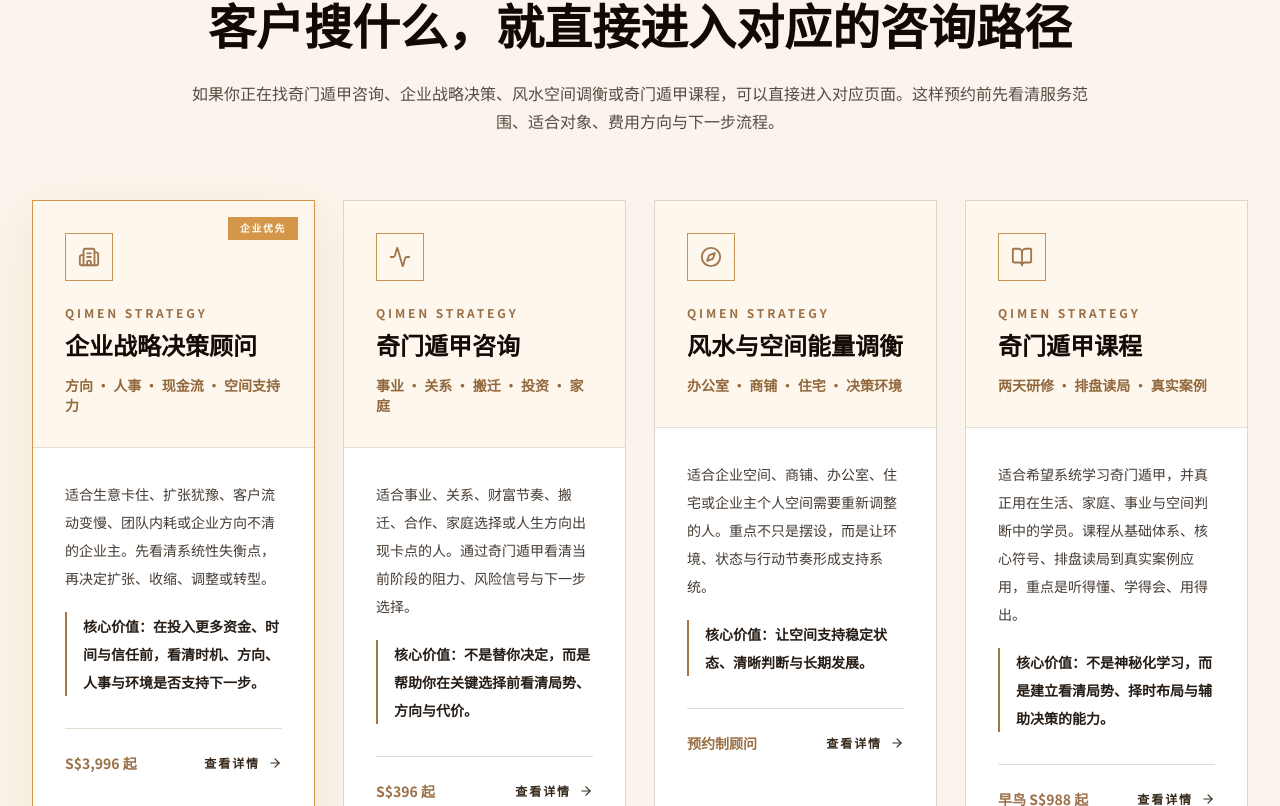
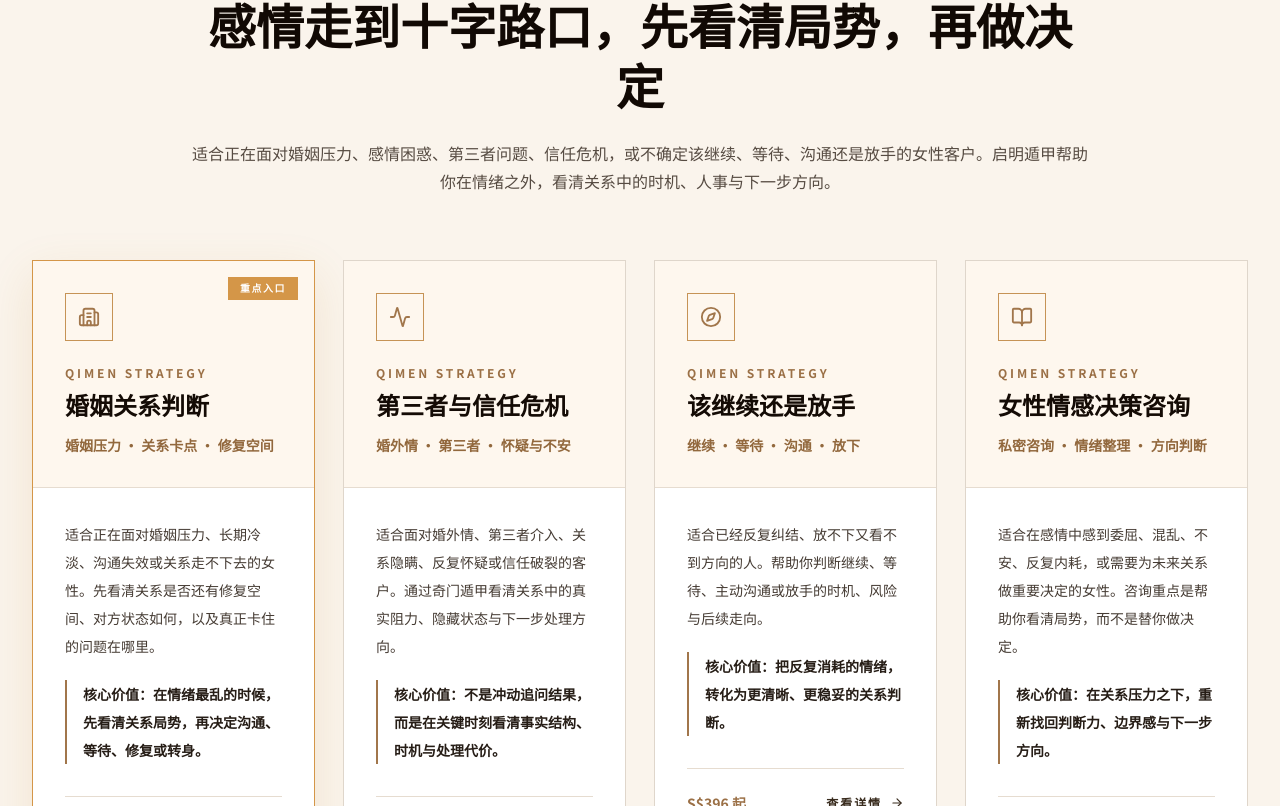
Before and after one commit to BODHIWONG/qmfeng-website, a Next.js app: page / in a window 1280 px wide. Shown: the part 1414-2220 px from the top of the page. Built offline with nearby package versions, Linux system fonts and the light colour scheme.

Commit message:
Refocus service cards on relationship advisory

```diff
--- a/components/service-cards.tsx
+++ b/components/service-cards.tsx
@@ -26,75 +26,75 @@ const services: ServiceCard[] = [
   {
     id: 1,
     icon: Building2,
-    titleZh: "企业战略决策顾问",
-    titleEn: "Enterprise Decision Advisory",
-    visualSubZh: "方向 · 人事 · 现金流 · 空间支持力",
-    visualSubEn: "Direction · People · Cash Flow · Space Support",
+    titleZh: "婚姻关系判断",
+    titleEn: "Marriage Relationship Clarity",
+    visualSubZh: "婚姻压力 · 关系卡点 · 修复空间",
+    visualSubEn: "Marriage Stress · Relationship Blockage · Room to Repair",
     painZh:
-      "适合生意卡住、扩张犹豫、客户流动变慢、团队内耗或企业方向不清的企业主。先看清系统性失衡点，再决定扩张、收缩、调整或转型。",
+      "适合正在面对婚姻压力、长期冷淡、沟通失效或关系走不下去的女性。先看清关系是否还有修复空间、对方状态如何，以及真正卡住的问题在哪里。",
     painEn:
-      "For business owners facing stagnation, expansion hesitation, slower client flow, team friction or unclear direction. Identify the deeper imbalance before expansion, contraction, adjustment or transformation.",
-    audienceZh: "核心价值：在投入更多资金、时间与信任前，看清时机、方向、人事与环境是否支持下一步。",
+      "For women facing marriage stress, emotional distance, failed communication or a relationship that feels stuck. Clarify whether there is room to repair, the other person’s position and where the real blockage lies.",
+    audienceZh: "核心价值：在情绪最乱的时候，先看清关系局势，再决定沟通、等待、修复或转身。",
     audienceEn:
-      "Core value: before committing more capital, time and trust, clarify whether timing, direction, people and environment support the next step.",
-    feeZh: "S$3,996 起",
-    feeEn: "From S$3,996",
-    href: "/enterprise-strategic-health-diagnostic",
+      "Core value: when emotions are unsettled, understand the relationship situation before deciding whether to communicate, wait, repair or step away.",
+    feeZh: "S$396 起",
+    feeEn: "From S$396",
+    href: "/relationship-clarity-reading-singapore",
     recommended: true,
   },
   {
     id: 2,
     icon: Activity,
-    titleZh: "奇门遁甲咨询",
-    titleEn: "Qi Men Dun Jia Consultation",
-    visualSubZh: "事业 · 关系 · 搬迁 · 投资 · 家庭",
-    visualSubEn: "Career · Relationship · Move · Investment · Family",
+    titleZh: "第三者与信任危机",
+    titleEn: "Affair & Trust Issues",
+    visualSubZh: "婚外情 · 第三者 · 怀疑与不安",
+    visualSubEn: "Affair · Third Party · Doubt & Uncertainty",
     painZh:
-      "适合事业、关系、财富节奏、搬迁、合作、家庭选择或人生方向出现卡点的人。通过奇门遁甲看清当前阶段的阻力、风险信号与下一步选择。",
+      "适合面对婚外情、第三者介入、关系隐瞒、反复怀疑或信任破裂的客户。通过奇门遁甲看清关系中的真实阻力、隐藏状态与下一步处理方向。",
     painEn:
-      "For clients facing key choices in career, relationships, wealth rhythm, relocation, partnership, family matters or life direction. Review resistance, risk signals and next-step choices through Qi Men Dun Jia.",
-    audienceZh: "核心价值：不是替你决定，而是帮助你在关键选择前看清局势、方向与代价。",
+      "For clients facing affair concerns, third-party involvement, hidden relationship dynamics, repeated doubts or broken trust. Use Qi Men Dun Jia to review hidden patterns, real obstacles and the next direction.",
+    audienceZh: "核心价值：不是冲动追问结果，而是在关键时刻看清事实结构、时机与处理代价。",
     audienceEn:
-      "Core value: not deciding for you, but helping you see the situation, direction and cost before a key choice.",
+      "Core value: not reacting impulsively, but understanding the structure, timing and cost of action at a critical moment.",
     feeZh: "S$396 起",
     feeEn: "From S$396",
-    href: "/singapore-qi-men-dun-jia-consultant",
+    href: "/relationship-clarity-reading-singapore",
   },
   {
     id: 3,
     icon: Compass,
-    titleZh: "风水与空间能量调衡",
-    titleEn: "Feng Shui & Space Alignment",
-    visualSubZh: "办公室 · 商铺 · 住宅 · 决策环境",
-    visualSubEn: "Office · Shop · Residence · Decision Environment",
+    titleZh: "该继续还是放手",
+    titleEn: "Stay or Leave Decision",
+    visualSubZh: "继续 · 等待 · 沟通 · 放下",
+    visualSubEn: "Stay · Wait · Talk · Let Go",
     painZh:
-      "适合企业空间、商铺、办公室、住宅或企业主个人空间需要重新调整的人。重点不只是摆设，而是让环境、状态与行动节奏形成支持系统。",
+      "适合已经反复纠结、放不下又看不到方向的人。帮助你判断继续、等待、主动沟通或放手的时机、风险与后续走向。",
     painEn:
-      "For business spaces, shops, offices, residences or founder environments that need realignment. The focus is not decoration, but building a support system between environment, state and action rhythm.",
-    audienceZh: "核心价值：让空间支持稳定状态、清晰判断与长期发展。",
+      "For those repeatedly torn between holding on and letting go. Review the timing, risks and likely direction before choosing to stay, wait, communicate or move on.",
+    audienceZh: "核心价值：把反复消耗的情绪，转化为更清晰、更稳妥的关系判断。",
     audienceEn:
-      "Core value: make the environment support steadier state, clearer judgment and long-term growth.",
-    feeZh: "预约制顾问",
-    feeEn: "By Appointment",
-    href: "/enterprise-strategic-advisory",
+      "Core value: turn emotional exhaustion into clearer and steadier relationship judgment.",
+    feeZh: "S$396 起",
+    feeEn: "From S$396",
+    href: "/relationship-clarity-reading-singapore",
   },
   {
     id: 4,
     icon: BookOpen,
-    titleZh: "奇门遁甲课程",
-    titleEn: "Qi Men Dun Jia Course",
-    visualSubZh: "两天研修 · 排盘读局 · 真实案例",
-    visualSubEn: "2-Day Training · Chart Reading · Real Cases",
+    titleZh: "女性情感决策咨询",
+    titleEn: "Women’s Relationship Advisory",
+    visualSubZh: "私密咨询 · 情绪整理 · 方向判断",
+    visualSubEn: "Private Advisory · Emotional Clarity · Direction",
     painZh:
-      "适合希望系统学习奇门遁甲，并真正用在生活、家庭、事业与空间判断中的学员。课程从基础体系、核心符号、排盘读局到真实案例应用，重点是听得懂、学得会、用得出。",
+      "适合在感情中感到委屈、混乱、不安、反复内耗，或需要为未来关系做重要决定的女性。咨询重点是帮助你看清局势，而不是替你做决定。",
     painEn:
-      "For learners who want structured Qi Men Dun Jia training that can be applied to life, family, career and space decisions. Learn the framework, symbols, chart reading and real case application.",
-    audienceZh: "核心价值：不是神秘化学习，而是建立看清局势、择时布局与辅助决策的能力。",
+      "For women feeling hurt, confused, insecure or emotionally drained in a relationship, especially before an important relationship decision. The focus is to help you see clearly, not to decide for you.",
+    audienceZh: "核心价值：在关系压力之下，重新找回判断力、边界感与下一步方向。",
     audienceEn:
-      "Core value: build the ability to read situations, assess timing and support better decisions without mystifying the practice.",
-    feeZh: "早鸟 S$988 起",
-    feeEn: "Early Bird From S$988",
-    href: "/qi-men-dun-jia-course-singapore",
+      "Core value: regain judgment, boundaries and next-step direction under relationship pressure.",
+    feeZh: "私密预约制",
+    feeEn: "Private Appointment",
+    href: "/relationship-clarity-reading-singapore",
   },
 ];
 
@@ -114,14 +114,14 @@ export default function ServiceCards() {
             className="mb-3 text-xs uppercase tracking-[0.25em]"
             style={{ fontFamily: "var(--font-lato), sans-serif", color: "oklch(0.60 0.08 65)" }}
           >
-            {t("四大核心入口", "Four Conversion Pathways")}
+            {t("婚姻情感决策入口", "Relationship Advisory Focus")}
           </p>
 
           <h2
             className="mb-5 text-3xl font-bold leading-tight md:text-5xl"
             style={{ fontFamily: "var(--font-cormorant), var(--font-noto-serif), serif", color: "oklch(0.15 0.02 60)" }}
           >
-            {t("客户搜什么，就直接进入对应的咨询路径", "Choose the Pathway That Matches Your Search Intent")}
+            {t("感情走到十字路口，先看清局势，再做决定", "When Love Reaches a Crossroads, See Clearly Before You Decide")}
           </h2>
 
           <p
@@ -129,8 +129,8 @@ export default function ServiceCards() {
             style={{ fontFamily: "var(--font-lato), var(--font-noto-sans), sans-serif", color: "oklch(0.42 0.02 60)" }}
           >
             {t(
-              "如果你正在找奇门遁甲咨询、企业战略决策、风水空间调衡或奇门遁甲课程，可以直接进入对应页面。这样预约前先看清服务范围、适合对象、费用方向与下一步流程。",
-              "If you are looking for Qi Men Dun Jia consultation, enterprise decision advisory, Feng Shui alignment or a Qi Men Dun Jia course, choose the matching pathway directly. Each page explains who it is for, what it covers, fee direction and the next step."
+              "适合正在面对婚姻压力、感情困惑、第三者问题、信任危机，或不确定该继续、等待、沟通还是放手的女性客户。启明遁甲帮助你在情绪之外，看清关系中的时机、人事与下一步方向。",
+              "For women facing marriage stress, relationship confusion, affair concerns, trust issues, or the difficult question of whether to stay, wait, communicate or let go. Qimen Strategy helps you look beyond emotion and see timing, people dynamics and the next direction more clearly."
             )}
           </p>
         </motion.div>
@@ -153,7 +153,7 @@ export default function ServiceCards() {
               >
                 {service.recommended && (
                   <div className="absolute right-4 top-4 bg-[oklch(0.72_0.12_70)] px-3 py-1 text-[0.62rem] font-bold uppercase tracking-[0.16em] text-white">
-                    {t("企业优先", "Core")}
+                    {t("重点入口", "Featured")}
                   </div>
                 )}
 
```
